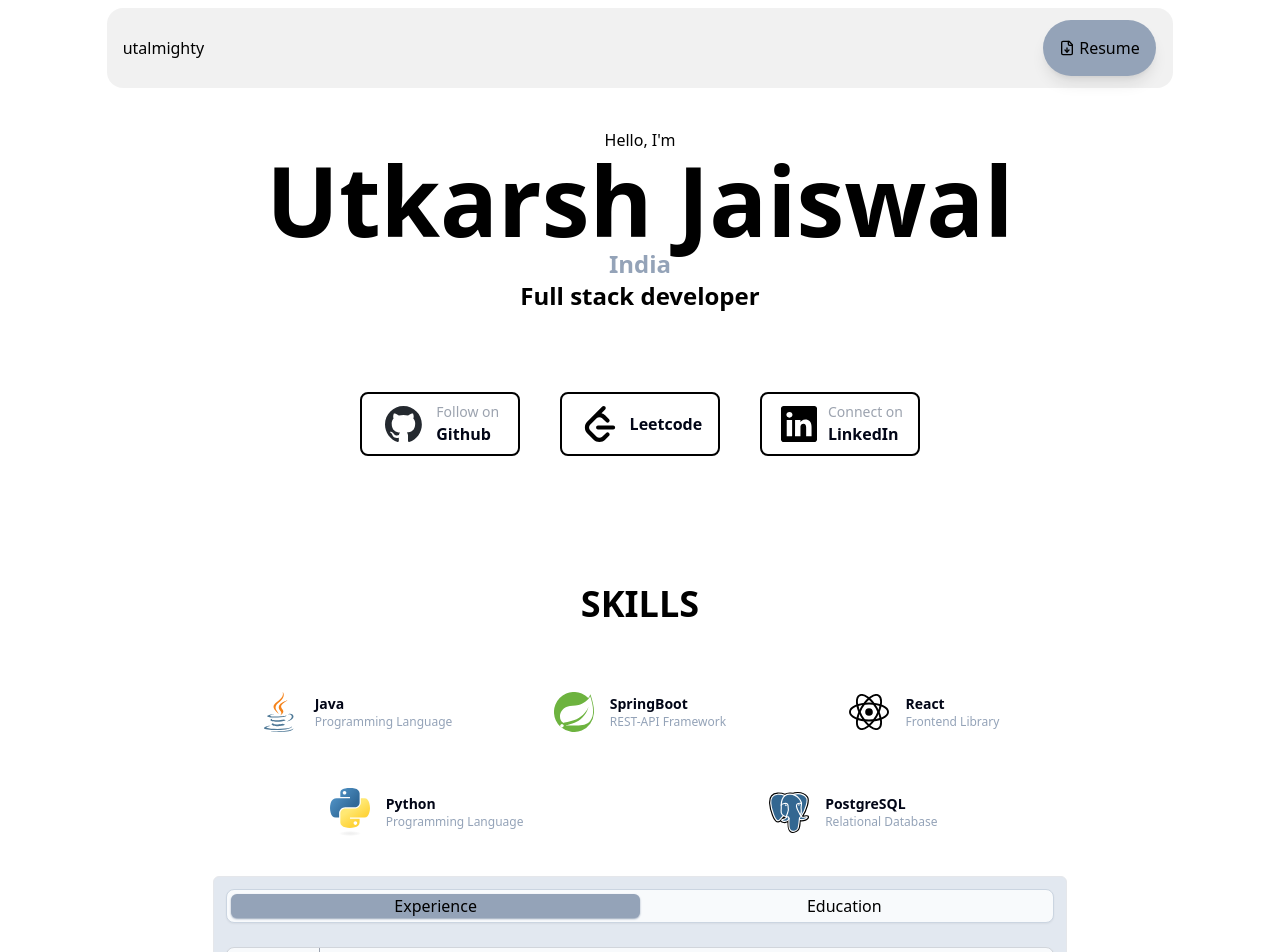
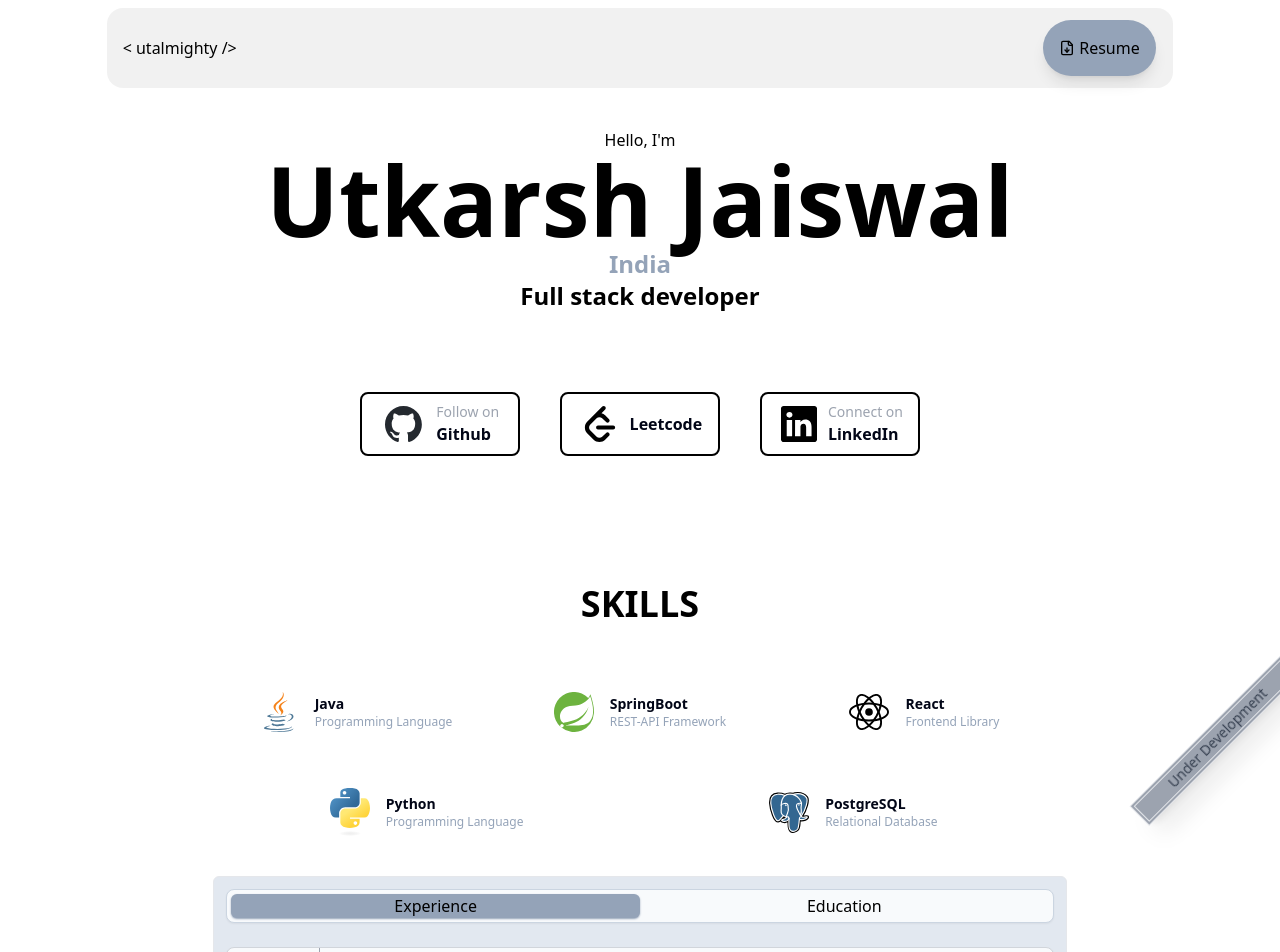
Before and after one commit to utalmighty/portfolio, a React (Vite) app: page / in a window 1280 px wide. Shown: the top 952 px of the page. Built offline with nearby package versions, Linux system fonts and the light colour scheme.

Commit message:
Added ribbon banner

```diff
--- a/src/App.tsx
+++ b/src/App.tsx
@@ -1,3 +1,4 @@
+import Ribbon from "./components/banner/Ribbon";
 import Career from "./components/career/Career";
 import Navbar from "./components/navbar/Navbar";
 import Profile from "./components/profile/Profile";
@@ -12,6 +13,7 @@ function App() {
       <Skills />
       <Career />
       <Project />
+      <Ribbon />
     </div>
   );
 }
--- /dev/null
+++ b/src/components/banner/Ribbon.tsx
@@ -0,0 +1,7 @@
+export default function Ribbon() {
+    return (
+      <div className="fixed border-double border-4 bottom-[3rem] right-[-3rem] bg-gray-400 text-gray-700 px-10 font-light text-sm shadow-xl rotate-[-45deg]">
+        Under Development
+      </div>
+    );
+  }
--- a/src/components/career/Tab.tsx
+++ b/src/components/career/Tab.tsx
@@ -32,7 +32,7 @@ export default function Tab() {
       ],
       date: "Aug 2017 - Jul 2021",
       position: "B.Tech (IT)",
-      link: "edu1 link",
+      link: "https://drive.google.com/file/d/1nsak49WP5lwip8XTa0ADyU9I0RA_rJeO/view?usp=sharing",
       location: "Lucknow",
       specialities: [],
     },
@@ -42,7 +42,7 @@ export default function Tab() {
       about: [],
       date: "2016",
       position: "",
-      link: "edu2 link",
+      link: "https://drive.google.com/file/d/0Bx29DQgRGsWmelRhVF90bGtQY0E/view?usp=sharing&resourcekey=0-2NXRiJ5o2OSqzMygRTfG_w",
       location: "Lucknow",
       specialities: [],
     },
--- a/src/components/navbar/Resume.tsx
+++ b/src/components/navbar/Resume.tsx
@@ -1,5 +1,4 @@
 import document from "../../assets/document.svg";
-
 
 export default function resume() {
   return (
--- a/src/components/navbar/Username.tsx
+++ b/src/components/navbar/Username.tsx
@@ -1,7 +1,7 @@
 export default function Username() {
   return (
     <>
-      <h1>utalmighty</h1>
+      <h1>&lt; utalmighty /&gt;</h1>
     </>
   );
 }
```
